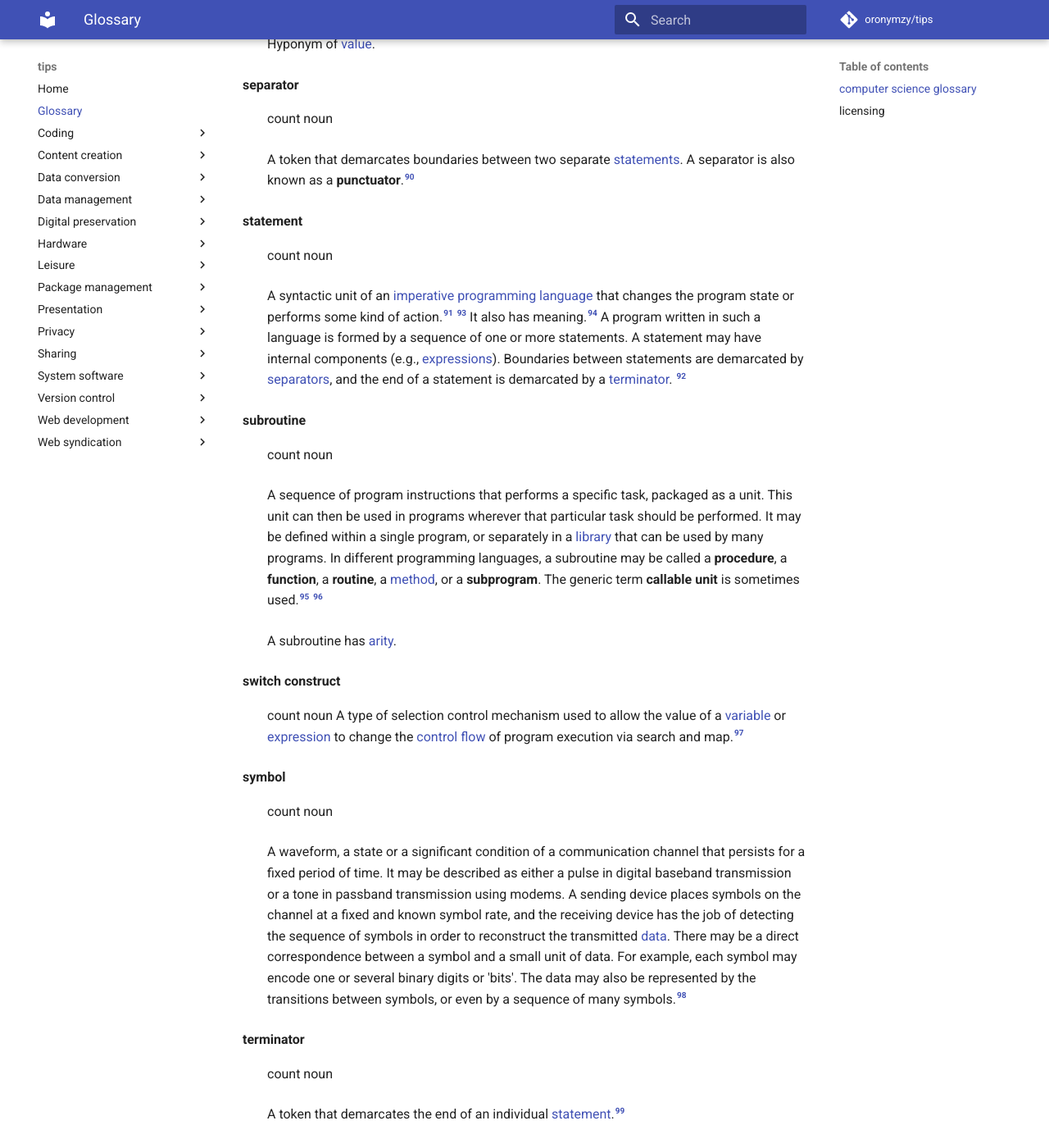
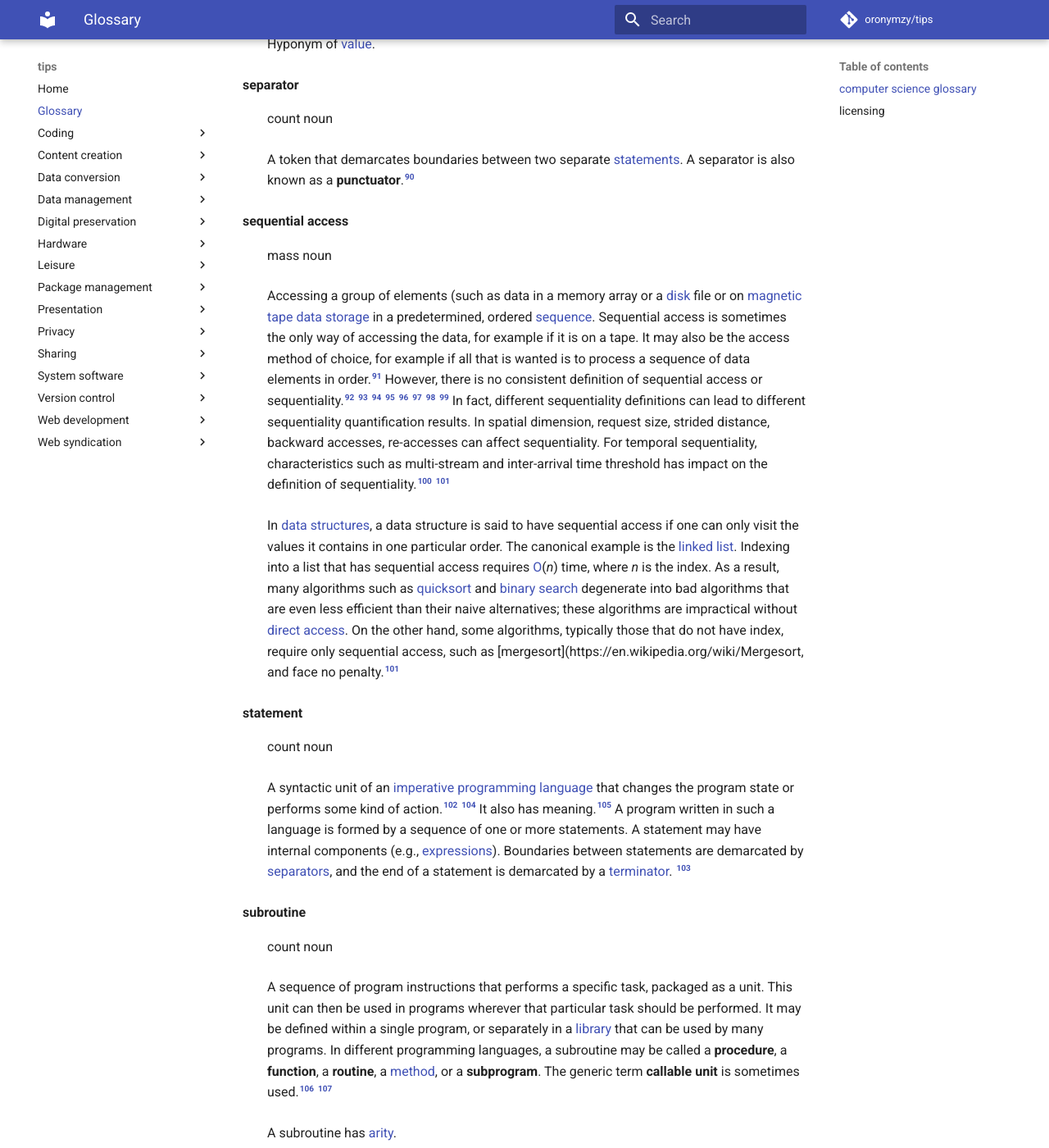
Before and after one commit to oronymzy/tips, an MkDocs documentation site: the page built from docs/glossry.md, in a window 1280 px wide and 1400 px high, scrolled down 16978 px. Shown: the whole window at 82% size. Built offline with MkDocs 1.6.1 and Material for MkDocs 9.7.7, drawn with Linux system fonts in a browser that asks for light colours; comment, search, counter and statistics services are not loaded; some of the changed text lies outside the part shown.

Commit message:
Add 'sequential access' concept, add list item
Add 'sequential access' concept, with footnotes.
Add 'Sequential access' unordered list item
with hyperlink in 'licensing' section.

```diff
--- a/docs/glossry.md
+++ b/docs/glossry.md
@@ -340,6 +340,11 @@ The most common logical operators are **[binary](https://en.wikipedia.org/wiki/B
 : count noun
 : A token that demarcates boundaries between two separate [statements](#statementdef). A separator is also known as a **punctuator**.[^separatordef-note1]
 
+**sequential access** {: #sequentialaccessdef }
+: mass noun
+: Accessing a group of elements (such as data in a memory array or a [disk](https://en.wikipedia.org/wiki/Hard_disk_drive) file or on [magnetic tape data storage](https://en.wikipedia.org/wiki/Magnetic_tape_data_storage) in a predetermined, ordered [sequence](https://en.wikipedia.org/wiki/Sequence). Sequential access is sometimes the only way of accessing the data, for example if it is on a tape. It may also be the access method of choice, for example if all that is wanted is to process a sequence of data elements in order.[^sequentialaccessdef1] However, there is no consistent definition of sequential access or sequentiality.[^sequentialaccessdef2] [^sequentialaccessdef3] [^sequentialaccessdef4] [^sequentialaccessdef5] [^sequentialaccessdef6] [^sequentialaccessdef7] [^sequentialaccessdef8] [^sequentialaccessdef9] In fact, different sequentiality definitions can lead to different sequentiality quantification results. In spatial dimension, request size, strided distance, backward accesses, re-accesses can affect sequentiality. For temporal sequentiality, characteristics such as multi-stream and inter-arrival time threshold has impact on the definition of sequentiality.[^sequentialaccessdef10] [^sequentialaccessdef-note1]
+: In [data structures](https://en.wikipedia.org/wiki/Data_structure), a data structure is said to have sequential access if one can only visit the values it contains in one particular order. The canonical example is the [linked list](https://en.wikipedia.org/wiki/Linked_list). Indexing into a list that has sequential access requires [O](https://en.wikipedia.org/wiki/Big_O_notation)(*n*) time, where *n* is the index. As a result, many algorithms such as [quicksort](https://en.wikipedia.org/wiki/Quicksort) and [binary search](https://en.wikipedia.org/wiki/Binary_search_algorithm") degenerate into bad algorithms that are even less efficient than their naive alternatives; these algorithms are impractical without [direct access](#directaccessdef). On the other hand, some algorithms, typically those that do not have index, require only sequential access, such as [mergesort](https://en.wikipedia.org/wiki/Mergesort, and face no penalty.[^sequentialaccessdef-note1]
+
 **statement** {: #statementdef }
 : count noun
 : A syntactic unit of an [imperative](https://en.wikipedia.org/wiki/Imperative_programming) [programming language](https://en.wikipedia.org/wiki/Programming_language) that changes the program state or performs some kind of action.[^statementdef1] [^statementdef-note2] It also has meaning.[^statementdef-note3] A program written in such a language is formed by a sequence of one or more statements. A statement may have internal components (e.g., [expressions](#expressiondef)). Boundaries between statements are demarcated by [separators](#separatordef), and the end of a statement is demarcated by a [terminator](#terminatordef). [^statementdef-note1]
@@ -455,6 +460,7 @@ The code fragments above are written in the [C programming language](https://en.
 - [Relational operator](https://en.wikipedia.org/w/index.php?title=Relational_operator&oldid=874050383)
 - [Running total](https://en.wikipedia.org/w/index.php?title=Running_total&oldid=855615611)
 - [Sentinel value](https://en.wikipedia.org/w/index.php?title=Sentinel_value&oldid=866344491)
+- [Sequential access](https://en.wikipedia.org/w/index.php?title=Sequential_access&oldid=877118050)
 - [Statement (computer science)](https://en.wikipedia.org/w/index.php?title=Statement_(computer_science)&oldid=863825665)
 - [Symbol rate§Symbols](https://en.wikipedia.org/w/index.php?title=Symbol_rate&oldid=870702760#Symbols)
 - [Subroutine](https://en.wikipedia.org/w/index.php?title=Subroutine&oldid=879018923)
@@ -572,6 +578,17 @@ on Wiktionary, with changes made.
 [^sentinelvaluedef1]: [Knuth, Donald](https://en.wikipedia.org/wiki/Donald_Knuth) (1973). *The Art of Computer Programming, Volume 1: Fundamental Algorithms (second edition)*. [Addison-Wesley](https://en.wikipedia.org/wiki/Addison-Wesley). pp. 213–214, also p. 631. [ISBN](https://en.wikipedia.org/wiki/International_Standard_Book_Number) [0-201-03809-9](https://en.wikipedia.org/wiki/Special:BookSources/0-201-03809-9).
 [^sentinelvaluedef-note1]: This definition is based on [Wikipedia's definition of a sentinel value](https://en.wikipedia.org/wiki/Sentinel_value) and [an answer on Stack Overflow by Tony the Pony](https://stackoverflow.com/questions/21666508/can-someone-explain-to-me-what-a-sentinel-does-in-java-or-how-it-works/21666543#21666543).
 [^separatordef-note1]: This definition is based on [Wikipedia's definition of a token](https://en.wikipedia.org/wiki/Lexical_analysis#Token) and [Wikipedia's definition of a statement separator](https://en.wikipedia.org/wiki/Comparison_of_programming_languages_(syntax)#Statements).
+[^sequentialaccessdef1]: [Random and Sequential Data Access](https://technet.microsoft.com/en-us/library/cc938619.aspx), Microsoft TechNet
+[^sequentialaccessdef2]: *Irfan Ahmad*, [Easy and Efficient Disk I/O Workload Characterization in VMware ESX Server](http://www.vmware.com/files/pdf/iiswc_2007_distribute.pdf), IISWC, 2007.
+[^sequentialaccessdef3]: *Eric Anderson*, [Capture, Conversion, and Analysis of an Intense NFS Workload](https://www.usenix.org/legacy/event/fast09/tech/full_papers/anderson/anderson.pdf), FAST, 2009.
+[^sequentialaccessdef4]: *Yanpei Chen et al.* [Design Implications for Enterprise Storage Systems via Multi-dimensional Trace Analysis](http://dl.acm.org/citation.cfm?id=2043562). SOSP. 2011
+[^sequentialaccessdef5]: *Andrew Leung et al.* [Measurement and Analysis of Large-scale Network File System Workloads](http://www.ssrc.ucsc.edu/Papers/leung-usenix08.pdf). USENIX ATC. 2008
+[^sequentialaccessdef6]: *Frank Schmuck and Roger Haskin*, [GPFS: A Shared-Disk File System for Large Computing Clusters](https://www.usenix.org/legacy/events/fast02/full_papers/schmuck/schmuck.pdf), FAST. 2002
+[^sequentialaccessdef7]: *Alan Smith*. [Sequentiality and Prefetching in Database Systems](http://www-inst.eecs.berkeley.edu/~cs266/sp10/readings/smith78.pdf). ACM TOS
+[^sequentialaccessdef8]: *Hyong Shim et al.* [Characterization of Incremental Data Changes for Efficient Data Protection](http://0b4af6cdc2f0c5998459-c0245c5c937c5dedcca3f1764ecc9b2f.r43.cf2.rackcdn.com/11747-atc13-shim.pdf). USENIX ATC. 2013.
+[^sequentialaccessdef9]: *Avishay Traeger et al.* [A Nine Year Study of File System and Storage Benchmarking](http://www.fsl.cs.sunysb.edu/docs/fsbench/fsbench.pdf). ACM TOS. 2007.
+[^sequentialaccessdef10]: *Cheng Li et al.* [Assert(!Defined(Sequential I/O))](https://www.usenix.org/node/183622). HotStorage. 2014
+[^sequentialaccessdef-note1]: This definition is based on [Wikipedia's definition](https://en.wikipedia.org/wiki/Sequential_access)
 [^statementdef1]: ["statement"](http://www.webopedia.com/TERM/S/statement.html). webopedia. Retrieved 2015-03-03.
 [^statementdef-note1]: This definition is based on [Wikipedia's definition](https://en.wikipedia.org/wiki/Statement_(computer_science)).
 [^statementdef-note2]: This definition is based on [Wikipedia's definition](https://en.wikipedia.org/wiki/Conditional_(computer_programming)#If%E2%80%93then%E2%80%93else_expressions).
```
